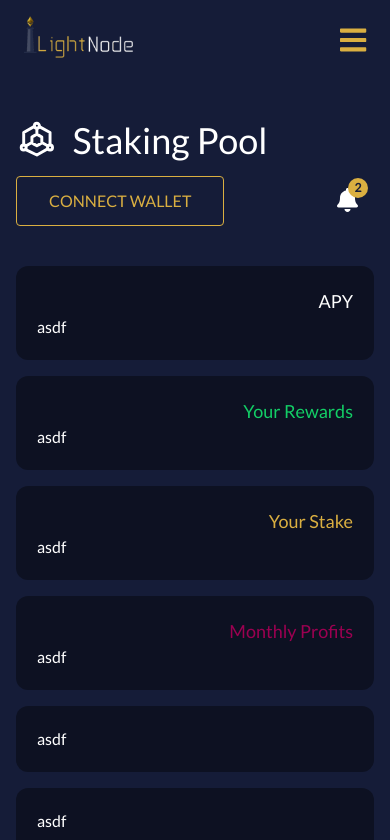
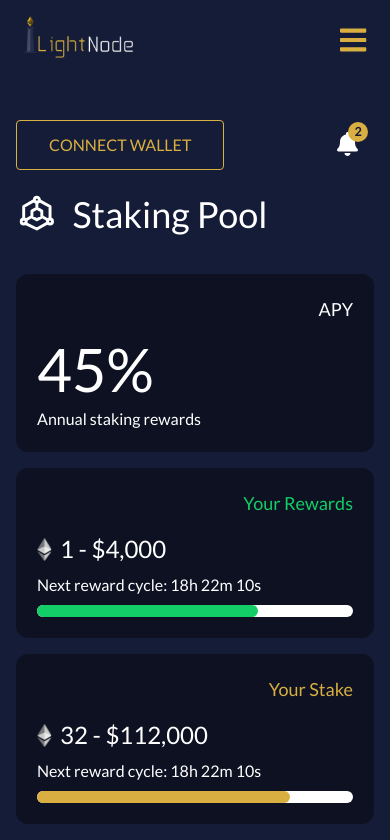
Before and after one commit to aleksandar1202/next-lightnode-frontend, a Next.js app: page /staking-pool in a window 390 px wide. Shown: the top 840 px of the page. Built offline with nearby package versions, Linux system fonts and the light colour scheme.

Commit message:
added recharts module, drawer overlapping issue

```diff
--- /dev/null
+++ b/components/common/progress.tsx
@@ -0,0 +1,32 @@
+import { useMemo } from 'react'
+import { StylingVariant, ResponsiveSize } from 'common/types/components'
+import { ThemeVariantToColor } from 'common/constants/ui-theme'
+
+const heights = {
+  'large': 10,
+  'medium': 6,
+  'small': 4
+}
+
+export const LNProgress = ({
+  percentage, size = 'medium', variant = 'primary'
+}: {
+  percentage: Number,
+  size?: ResponsiveSize,
+  variant?: StylingVariant
+}) => {
+
+  const progressStyle = useMemo(() => {
+    const bgColor = !variant ? '' : `bg-${ThemeVariantToColor[variant]}`
+    const height = `p-${heights[size] / 4}`
+    return `${bgColor} ${height} rounded-full duration-300`
+  }, [variant, size])
+
+  const widthInPercentage = useMemo(() => `${percentage}%`, [percentage])
+
+
+  return (<div className="relative w-full rounded-full bg-white p-0 m-0">
+    <div className="hidden p-4 p-2 p-1.5 bg-green bg-purple-dark"></div>
+    <div className={progressStyle} style={{width: widthInPercentage}}></div>
+  </div>)
+}
--- a/layouts/drawers.tsx
+++ b/layouts/drawers.tsx
@@ -11,7 +11,7 @@ export const ClientDrawer = ({ children }: {
   const [visible, setVisible] = useState<boolean | null>(null)
 
   const mobileDropdownStyles = useMemo(() => {
-    const defaultStyle = 'w-screen bg-blue-dark left-0 text-right p-8 md:hidden animated fixed'
+    const defaultStyle = 'w-screen bg-blue-dark left-0 text-right p-8 md:hidden animated fixed z-30'
     return visible ? `${defaultStyle} block slideInRight` :
       (visible === false ? `${defaultStyle} block slideOutRight` : `${defaultStyle} hidden`)
   }, [visible])
--- a/layouts/headers.tsx
+++ b/layouts/headers.tsx
@@ -60,13 +60,13 @@ export const ClientHeader = () => {
     return n || { href: '', title: '', icon: '', size: { width: 0, height: 0} }
   }, [router])
 
-  return (<div className="py-10 flex justify-between flex-col md:flex-row">
-    <div className="text-white flex items-center mb-4 md:mb-0">
+  return (<div className="py-10 flex justify-between flex-col-reverse md:flex-row">
+    <div className="text-white flex items-center">
       <img src={navigation.icon} width={navigation.size.width * 1.5}
         height={navigation.size.height * 1.5 || 0} className="mr-4"/>
       <span className="text-4xl">{navigation.title}</span>
     </div>
-    <div className="flex items-center justify-between md:justify-end pr-4">
+    <div className="flex items-center justify-between md:justify-end pr-4 mb-6 md:mb-0">
       <LNButton style="outlined" title="Connect Wallet" className="mr-6"/>
       <LNBadge text="2">
         <FontAwesomeIcon className="text-white text-2xl hover:text-yellow hover:cursor-pointer duration-300" icon={faBell} />
--- a/package.json
+++ b/package.json
@@ -17,6 +17,7 @@
     "react": "17.0.2",
     "react-animate-on-scroll": "^2.1.5",
     "react-dom": "17.0.2",
+    "recharts": "^2.1.9",
     "sass": "^1.49.0"
   },
   "devDependencies": {
--- a/pages/staking-pool.tsx
+++ b/pages/staking-pool.tsx
@@ -2,6 +2,7 @@ import { useState } from 'react'
 import type { NextPage } from 'next'
 import { ClientLayout } from 'layouts/client'
 import { LNCard } from 'components/common/card'
+import { LNProgress } from 'components/common/progress'
 
 const StakingPoolPage: NextPage = () => {
   const [text, setText] = useState('');
@@ -10,16 +11,31 @@ const StakingPoolPage: NextPage = () => {
     <div id="staking-pool" className="">
       <div className="grid grid-cols-1 md:grid-cols-2 lg:grid-cols-4 gap-4 mb-4">
         <LNCard title="APY">
-          asdf
+          <p className="text-6xl mt-4 mb-2">45%</p>
+          <p>Annual staking rewards</p>
         </LNCard>
         <LNCard title="Your Rewards" variant="success">
-          asdf
+          <p className="flex items-center text-2xl mt-4 mb-2">
+            <img src="/assets/svgs/ETH.svg" />
+            <span className="ml-2">1 - $4,000</span>
+          </p>
+          <p className="mb-2">Next reward cycle: 18h 22m 10s</p>
+          <LNProgress variant="success" percentage={70} />
         </LNCard>
         <LNCard title="Your Stake" variant="primary">
-          asdf
+          <p className="flex items-center text-2xl mt-4 mb-2">
+            <img src="/assets/svgs/ETH.svg" />
+            <span className="ml-2">32 - $112,000</span>
+          </p>
+          <p className="mb-2">Next reward cycle: 18h 22m 10s</p>
+          <LNProgress percentage={80} />
         </LNCard>
         <LNCard title="Monthly Profits" variant="danger">
-          asdf
+          <p className="text-2xl mt-4 mb-2">
+            $35,996
+          </p>
+          <p className="mb-2">Progress - 95%</p>
+          <LNProgress variant="danger" percentage={30} />
         </LNCard>
       </div>
       <div className="grid grid-cols-1 lg:grid-cols-2 gap-4 mb-4">
```
Also changed, not shown: 1 other file (tests, documents, lock files or other folders).
